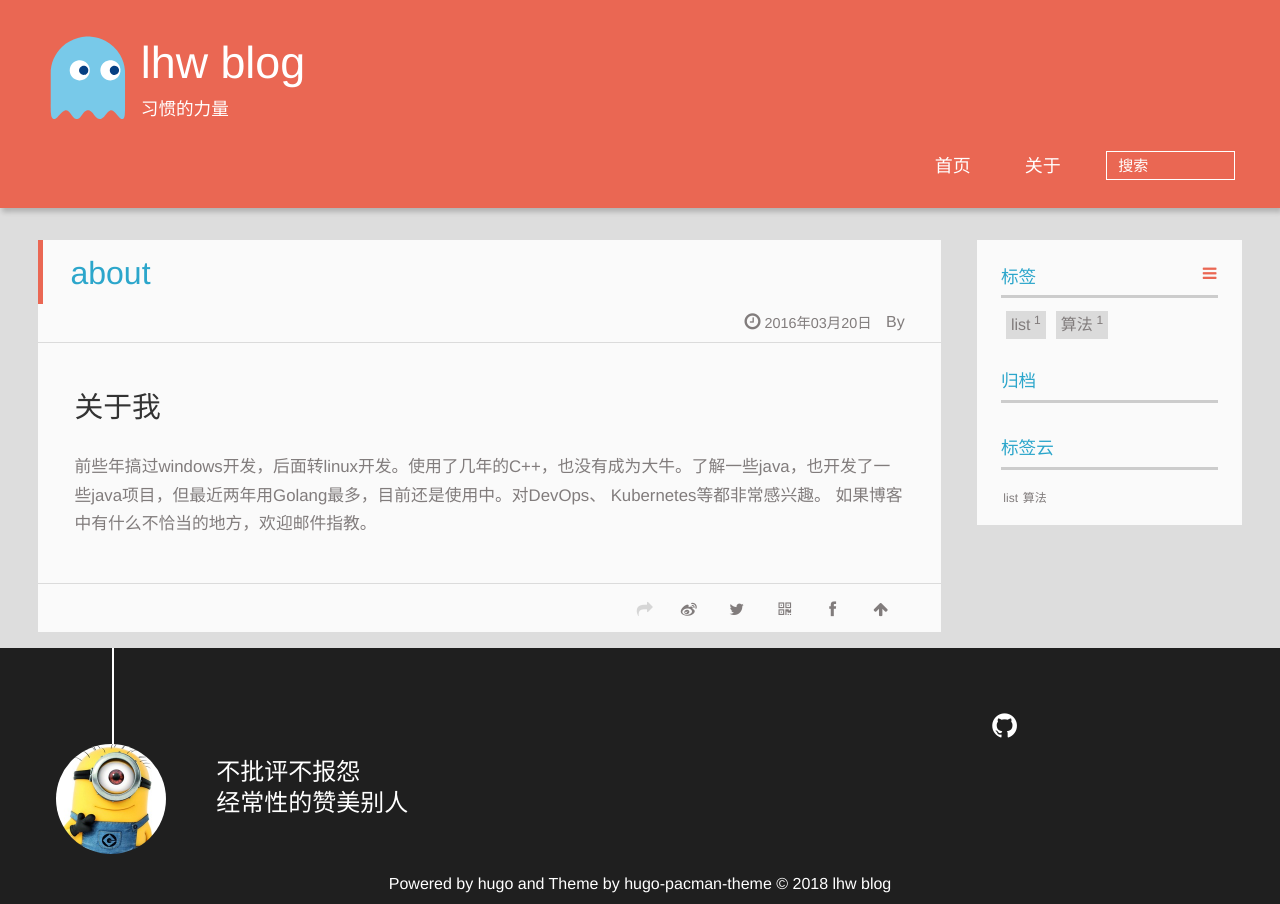
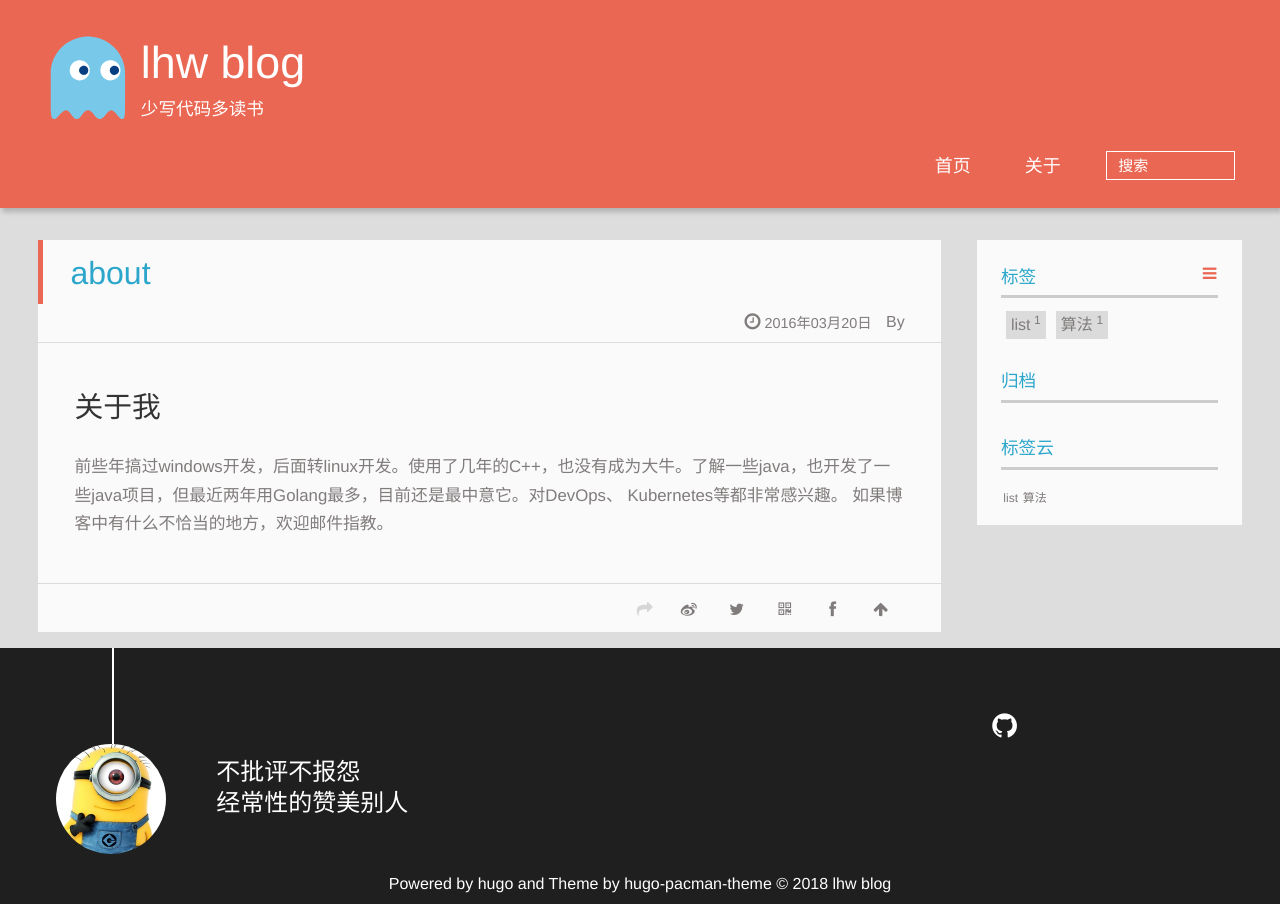
Before and after one commit to lhwcd/lhwcd.github.io, a plain HTML site: page about/index.html in a window 1280 px wide. Drawn offline with Linux system fonts and the light colour scheme.

Commit message:
change some point

```diff
--- a/about/index.html
+++ b/about/index.html
@@ -34,7 +34,7 @@
 
   <div id="textlogo">
     <h1 class="site-name"><a href="https://lhwcd.github.io/" title="lhw blog">lhw blog</a></h1>
-    <h2 class="blog-motto">习惯的力量</h2>
+    <h2 class="blog-motto">少写代码多读书</h2>
   </div>
   <div class="navbar"><a class="navbutton navmobile" href="#" title="menu"></a></div>
   <nav class="animated">
@@ -79,7 +79,7 @@
 
 <h2 id="关于我">关于我</h2>
 
-<p>前些年搞过windows开发，后面转linux开发。使用了几年的C++，也没有成为大牛。了解一些java，也开发了一些java项目，但最近两年用Golang最多，目前还是使用中。对DevOps、 Kubernetes等都非常感兴趣。
+<p>前些年搞过windows开发，后面转linux开发。使用了几年的C++，也没有成为大牛。了解一些java，也开发了一些java项目，但最近两年用Golang最多，目前还是最中意它。对DevOps、 Kubernetes等都非常感兴趣。
 如果博客中有什么不恰当的地方，欢迎邮件指教。</p>
 
 	</div>
```
Also changed, not shown: 404.html (+1 -1 lines), categories/index.html (+1 -1 lines), index.html (+1 -1 lines), posts/index.html (+1 -1 lines), posts/list/index.html (+1 -1 lines), tags/index.html (+1 -1 lines), tags/list/index.html (+1 -1 lines), tags/算法/index.html (+1 -1 lines).
